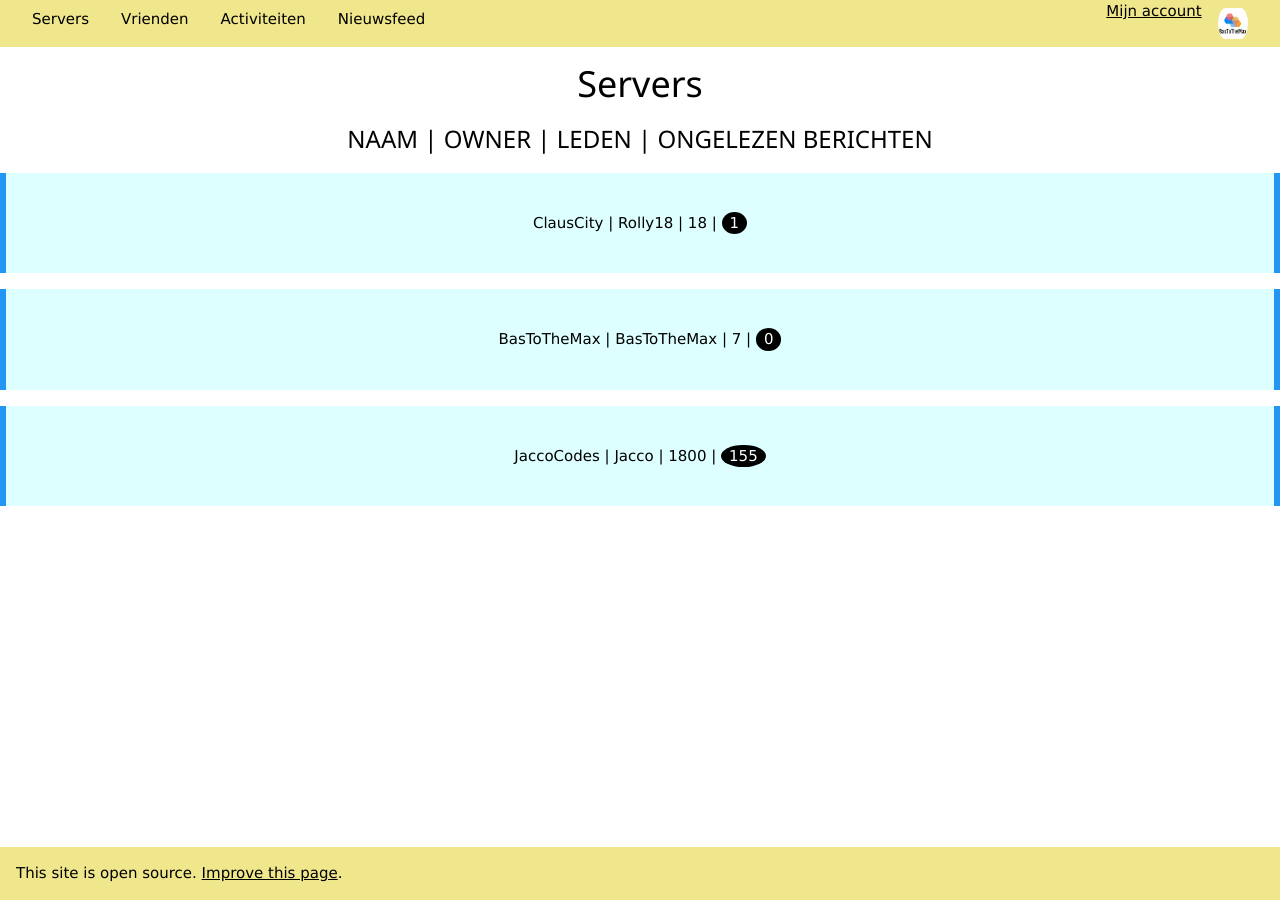
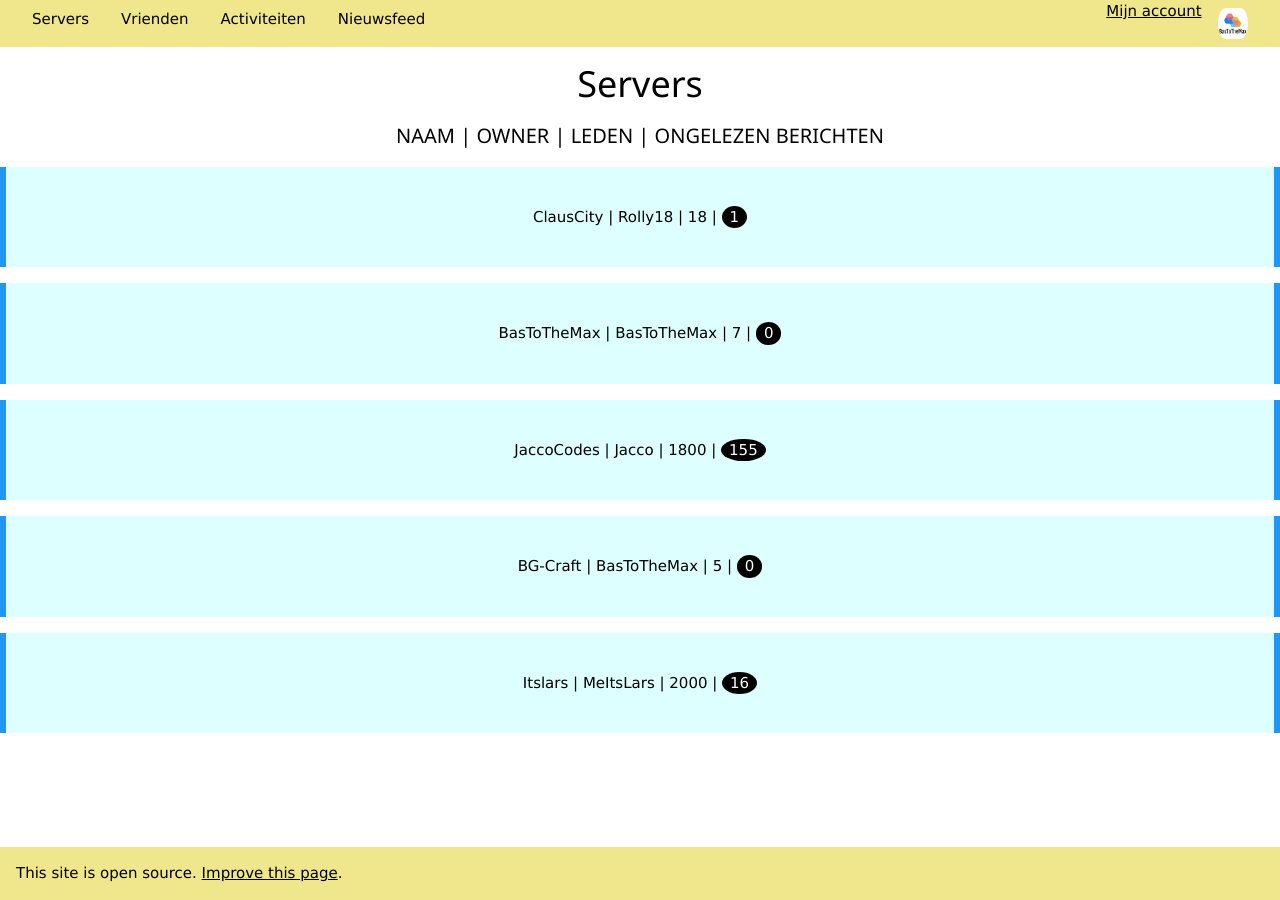
Before and after one commit to BasToTheMax/ChatApp, a Jekyll site: the page built from docs/index.md, in a window 1280 px wide. Built offline with Jekyll 4.4.1, drawn with Linux system fonts in a browser that asks for light colours; our own code applies the rules of GitHub Pages for plain Markdown files.

Commit message:
Update index.md

```diff
--- a/docs/index.md
+++ b/docs/index.md
@@ -1,6 +1,6 @@
 <center>
    <h1>Servers</h1>
-   <h3>NAAM | OWNER | LEDEN | ONGELEZEN BERICHTEN</h3>
+   <h4>NAAM | OWNER | LEDEN | ONGELEZEN BERICHTEN</h4>
    <div class="w3-panel w3-pale-blue w3-leftbar w3-rightbar w3-border-blue w3-padding-24 w3-">
       <p>
          <a href="{{ site.base }}/servers/1" style="text-decoration: none;">
@@ -22,4 +22,18 @@
          </a>
       </p>
    </div>
+   <div class="w3-panel w3-pale-blue w3-leftbar w3-rightbar w3-border-blue w3-padding-24">
+      <p>
+         <a href="{{ site.base }}/servers/1" style="text-decoration: none;">
+            BG-Craft | BasToTheMax | 5 | <span class="w3-badge">0</span>
+         </a>
+      </p>
+   </div>
+   <div class="w3-panel w3-pale-blue w3-leftbar w3-rightbar w3-border-blue w3-padding-24">
+      <p>
+         <a href="{{ site.base }}/servers/1" style="text-decoration: none;">
+            Itslars | MeItsLars | 2000 | <span class="w3-badge">16</span>
+         </a>
+      </p>
+   </div>
 </center>
```
